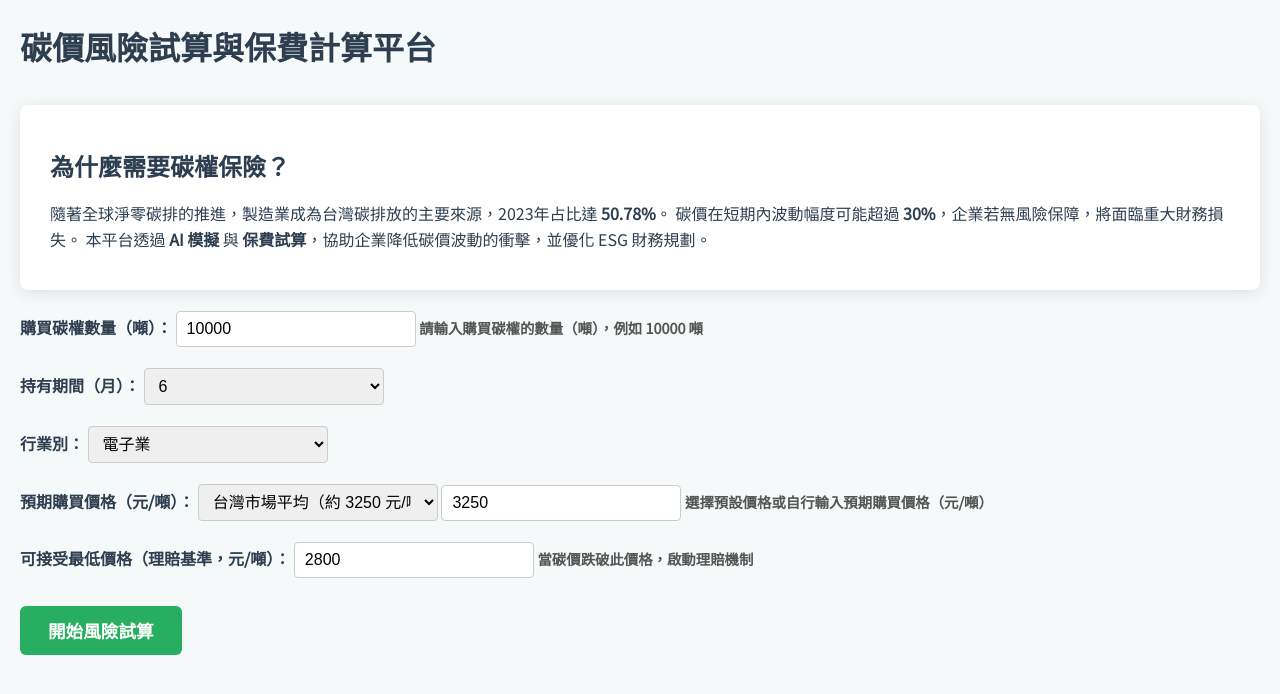
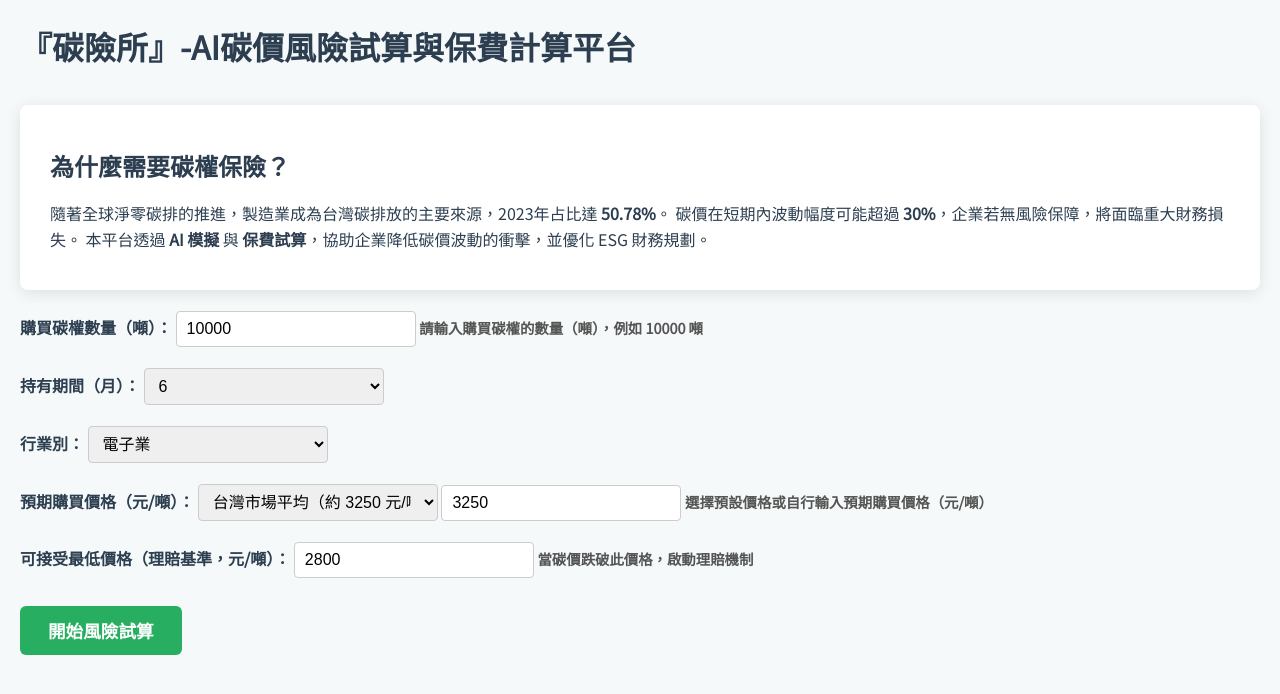
Before and after one commit to cindyliu1129/cindyliu1120.github.io, a plain HTML site: page index.html in a window 1280 px wide. Drawn offline with nearby package versions, Linux system fonts and the light colour scheme.

Commit message:
index.html

```diff
--- a/index.html
+++ b/index.html
@@ -104,7 +104,7 @@
 </head>
 <body>
 
-<h1>碳價風險試算與保費計算平台</h1>
+<h1>『碳險所』-AI碳價風險試算與保費計算平台</h1>
 
 <div class="intro">
   <h2>為什麼需要碳權保險？</h2>
```
